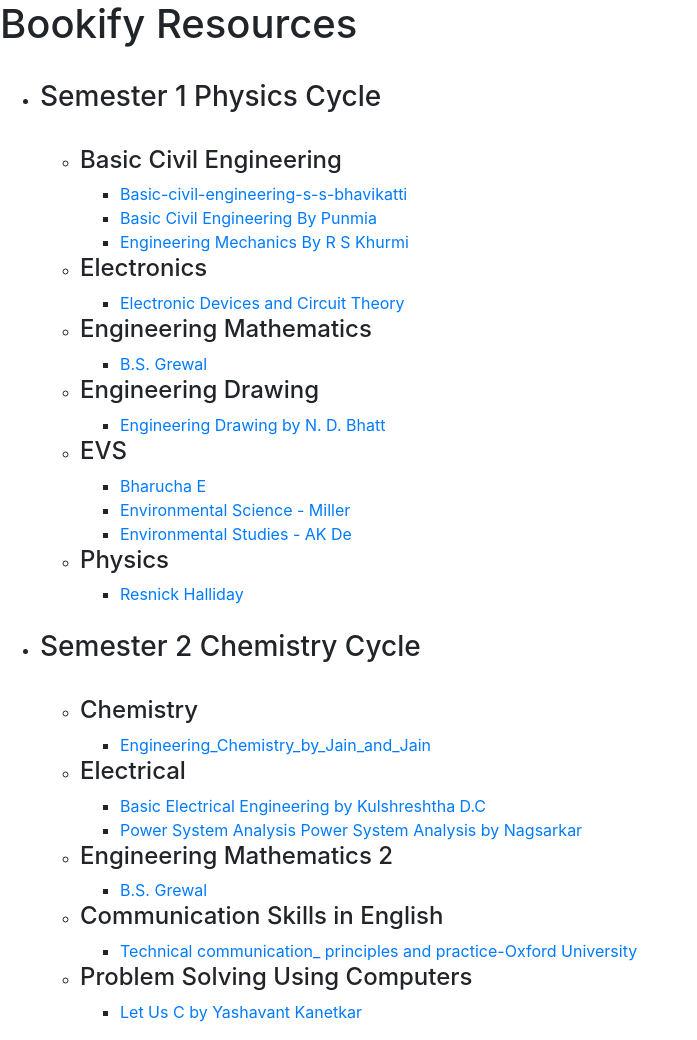
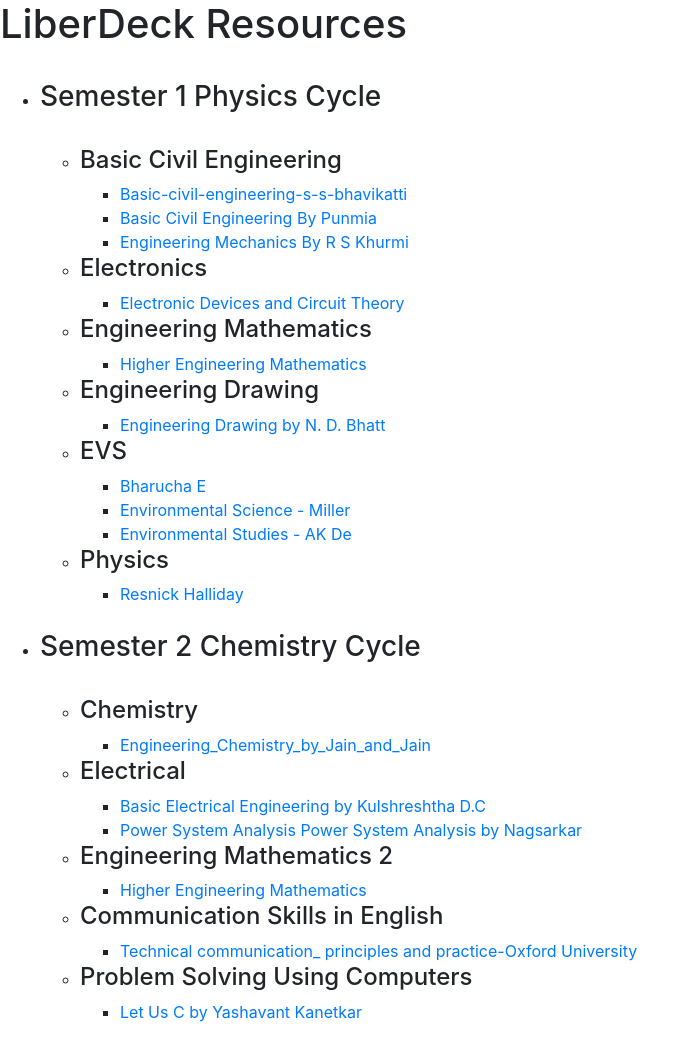
Before and after one commit to BlackTimber-Labs/Bookify-Resources, a plain HTML site: page index.html in a window 1280 px wide. Shown: the whole page, without its empty margins (0-697 px from the left). Drawn offline with nearby package versions, Linux system fonts and the light colour scheme.

```diff
--- a/index.html
+++ b/index.html
@@ -4,11 +4,11 @@
     <meta charset="UTF-8">
     <meta http-equiv="X-UA-Compatible" content="IE=edge">
     <meta name="viewport" content="width=device-width, initial-scale=1.0">
-    <title>Bookify-Resources</title>
+    <title>LiberDeck-Resources</title>
     <link rel="stylesheet" href="https://stackpath.bootstrapcdn.com/bootstrap/4.1.3/css/bootstrap.min.css" integrity="sha384-MCw98/SFnGE8fJT3GXwEOngsV7Zt27NXFoaoApmYm81iuXoPkFOJwJ8ERdknLPMO" crossorigin="anonymous">
 </head>
 <body>
-    <h1>Bookify Resources</h1><br>
+    <h1>LiberDeck Resources</h1><br>
     <ul>
         <li><h3>Semester 1 Physics Cycle</h3></li><br>
         <ul>
@@ -28,7 +28,7 @@
         <ul>
             <li><h4>Engineering Mathematics</h4></li>
             <ul>
-                <li><a href="./sem1/EM-2/B.S. Grewal.pdf">B.S. Grewal</a></li>
+                <li><a href="./sem1/EM-2/B.S. Grewal.pdf">Higher Engineering Mathematics</a></li>
             </ul>
         </ul>
         <ul>
@@ -68,7 +68,7 @@
         <ul>
             <li><h4>Engineering Mathematics 2</h4></li>
             <ul>
-                <li><a href="./sem2/Maths/B.S. Grewal.pdf">B.S. Grewal</a></li>
+                <li><a href="./sem2/Maths/B.S. Grewal.pdf">Higher Engineering Mathematics</a></li>
             </ul>
         </ul>
         <ul>
```
